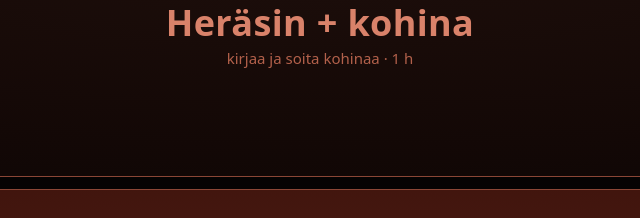
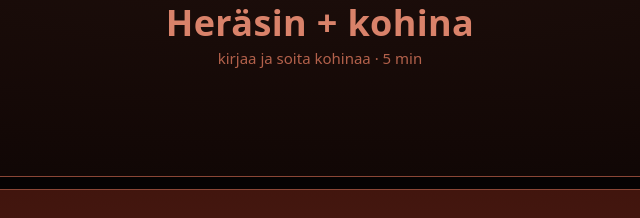
Before and after one commit to asser-anttila/yoloki, a plain HTML site: page index.html in a window 1280 px wide. Shown: the part 205-423 px from the top of the page, 320-960 px from the left. Drawn offline with Linux system fonts and the light colour scheme.

Commit message:
Add files via upload
Kohinan oletuskesto muutettu 5 min.

```diff
--- a/index.html
+++ b/index.html
@@ -503,7 +503,7 @@ body.is-dim .night { opacity: .1; transition: opacity 6s ease; }
   const EVENTS_KEY = "hairioloki.events.v1";
   const PREFS_KEY = "hairioloki.prefs.v1";
   const NOISE_KEY = "hairioloki.noise.v1";
-  const DEFAULT_PREFS = { dur: 60, fade: 10, vol: 65, tone: 35, screen: true, updated: 0 };
+  const DEFAULT_PREFS = { dur: 5, fade: 10, vol: 65, tone: 35, screen: true, updated: 0 };
   const WIN_START = 20;          // aikajana alkaa klo 20
   const WIN_HOURS = 12;          // ja päättyy klo 8
   const RECENT_MS = 180000;      // 3 min: uusi napautus ei tee tuplamerkintää
```
